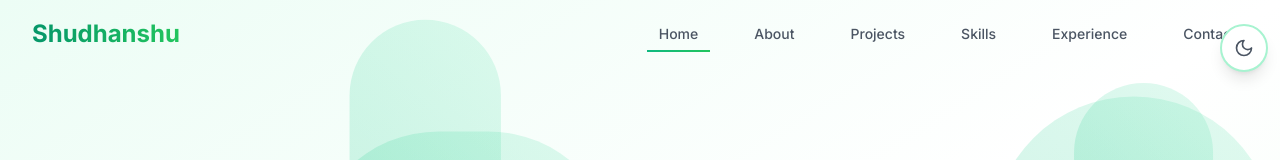
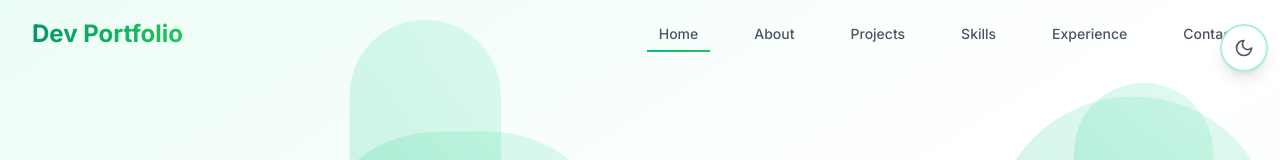
Before and after one commit to shudhanshu-bajpai/portfolio-updated-sb, a Next.js app: page / in a window 1280 px wide. Shown: the top 160 px of the page. Built offline with nearby package versions, Linux system fonts and the light colour scheme.

Commit message:
Update navigation.tsx

```diff
--- a/components/navigation.tsx
+++ b/components/navigation.tsx
@@ -166,7 +166,7 @@ export default function Navigation({ darkMode }: NavigationProps) {
               whileHover={{ scale: 1.05 }}
               className="text-2xl font-bold bg-gradient-to-r from-emerald-600 to-green-500 bg-clip-text text-transparent"
             >
-              Shudhanshu
+              Dev Portfolio
             </motion.div>
 
             {/* Desktop Navigation */}
```
